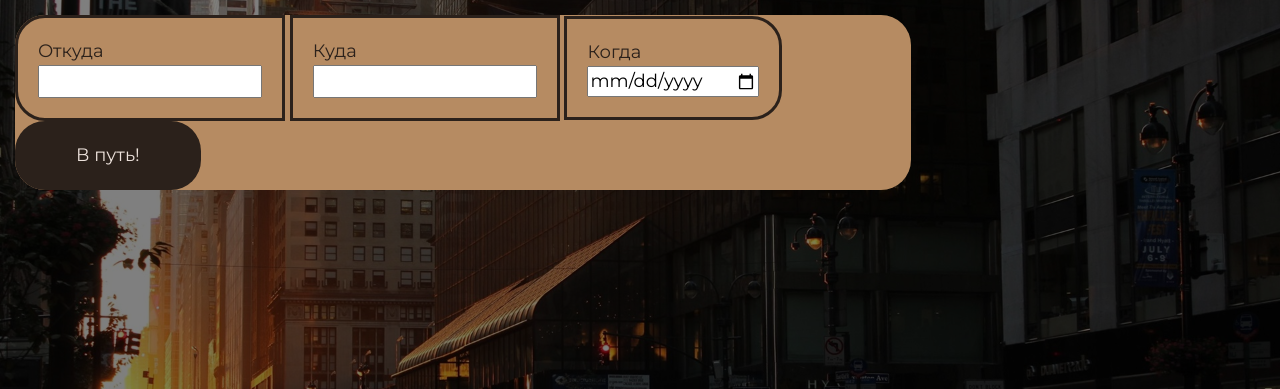
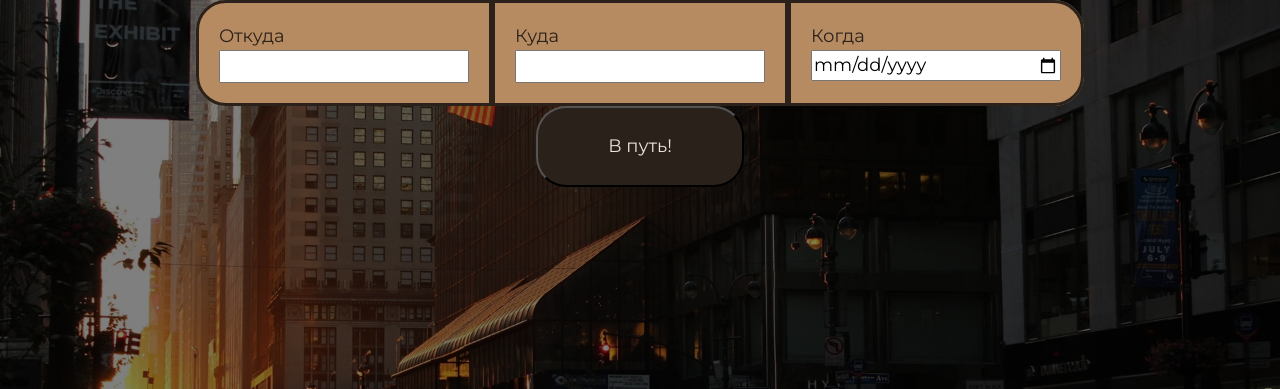
Before and after one commit to RaZe31-cs/Web-AppProject, a Flask app: page /start in a window 1280 px wide. Shown: the part 70-459 px from the top of the page. Run offline with Flask 3, Linux system fonts and the light colour scheme; some libraries are stand-ins or nearby versions.

Commit message:
Косметические изменения страницы /start

```diff
--- a/data/__all_models.py
+++ b/data/__all_models.py
@@ -1,2 +1,2 @@
 from . import users
-from . import trips
+# from . import trips
--- a/static/css/base.css
+++ b/static/css/base.css
@@ -133,40 +133,48 @@ a:hover {
     color:#2b211b;
     border-radius: 30px;
     align-content: center;
-    width: 70%;
+    width: min-content;
     height: auto;
     font-size: 18px;
-    margin: 15px;
+    margin: auto;
     opacity:0;
     transition: 1s;
     animation: show 1.5s 1;
     animation-fill-mode: forwards;
+    display: flex;
+    justify-content: center;
 }
 
-.transport_div_all button {
+.btn_go {
+    display: flex;
+    justify-content: center;
+}
+
+.btn_go button {
     font-size: 18px;
     background: #2b211b;
     color: #ede2dc;
     border-radius: 30px;
-    padding: 20px 60px;
+    padding: 25px 70px;
 }
 
-.transport_div_all button:hover {
+.btn_go button:hover {
     background: #47372e;
     color: #ede2dc;
 }
 
 
 .transport_div {
-    display: inline-block;
-    width: auto;
-    height: auto;
+    max-width: 300px;
     padding: 20px;
     opacity:0;
     transition: 1s;
     animation: show 1.5s 1;
     animation-fill-mode: forwards;
     border: solid #2b211b;
+}
+.transport_div input {
+    min-width: 250px;
 }
 
 #from {
--- a/templates/transport.html
+++ b/templates/transport.html
@@ -14,7 +14,9 @@
     Когда
     <br><input type="date">
 </div>
-    <a href="/start"><button type="button" class="btn">В путь!</button></a>
+</div>
+<div class="btn_go">
+    <a href="/start"><button type="button" >В путь!</button></a>
 </div>
 
 {% endblock %}
```
Also changed, not shown: db/web_project.db, 1 other file.
